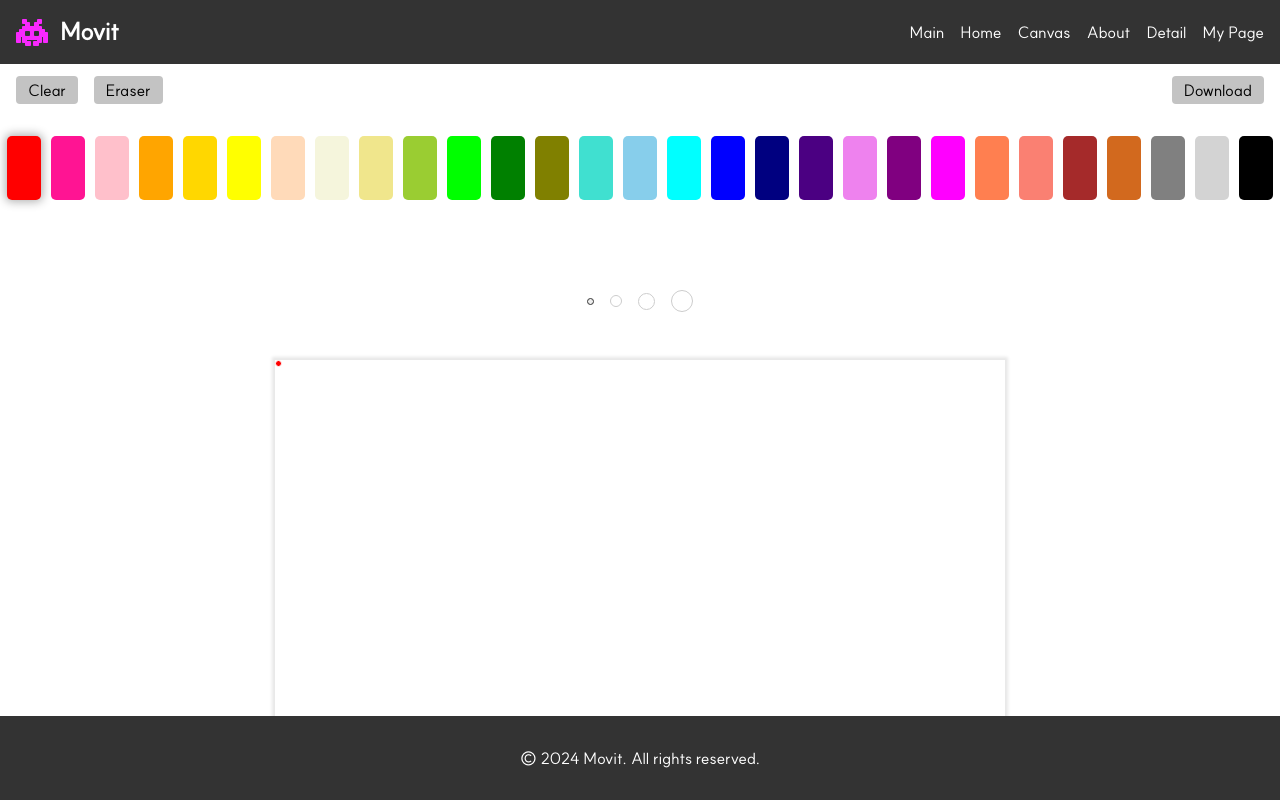
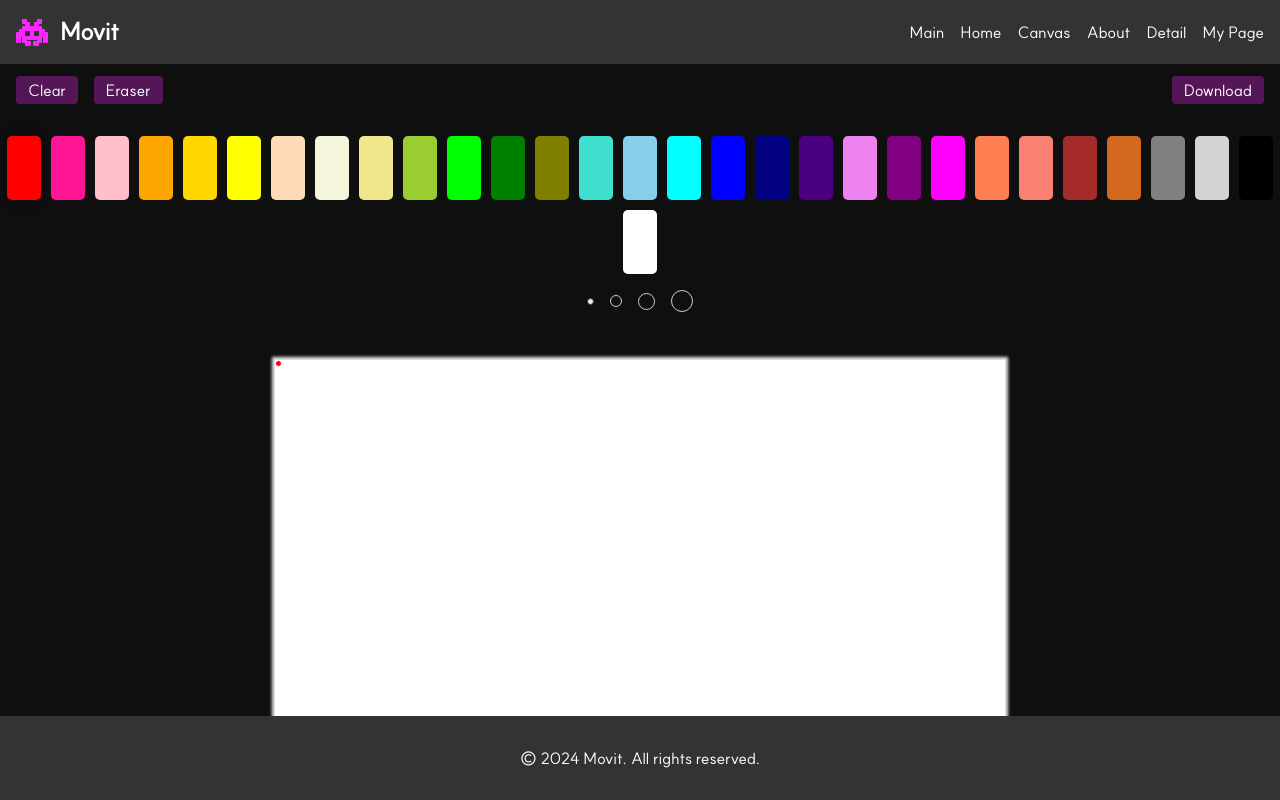
Before and after one commit to yeoniii20/movit, a Vue app: page /canvas in a window 1280 px wide. Built offline with nearby package versions, Linux system fonts and the light colour scheme; the HTML template or start-up script is replaced by a standard one.

Commit message:
feat: change dark mode

```diff
--- a/src/views/CanvasView.vue
+++ b/src/views/CanvasView.vue
@@ -1,5 +1,5 @@
 <template>
-  <div>
+  <div class="wrapper">
     <div class="btn-container">
       <div class="btn-section">
         <div class="btn" @click="clearCanvas">Clear</div>
@@ -104,6 +104,10 @@ export default {
 </script>
 
 <style scoped>
+.wrapper {
+  background-color: #0f0f0f;
+}
+
 .btn-container {
   display: flex;
   justify-content: space-between;
@@ -118,7 +122,8 @@ export default {
 
 .btn {
   border-radius: 0.25rem;
-  background-color: rgb(195, 195, 195);
+  background-color: rgb(248, 40, 254, 0.3);
+  color: rgb(255, 255, 255);
   padding: 0.25rem 0.75rem;
   cursor: pointer;
 }
```
